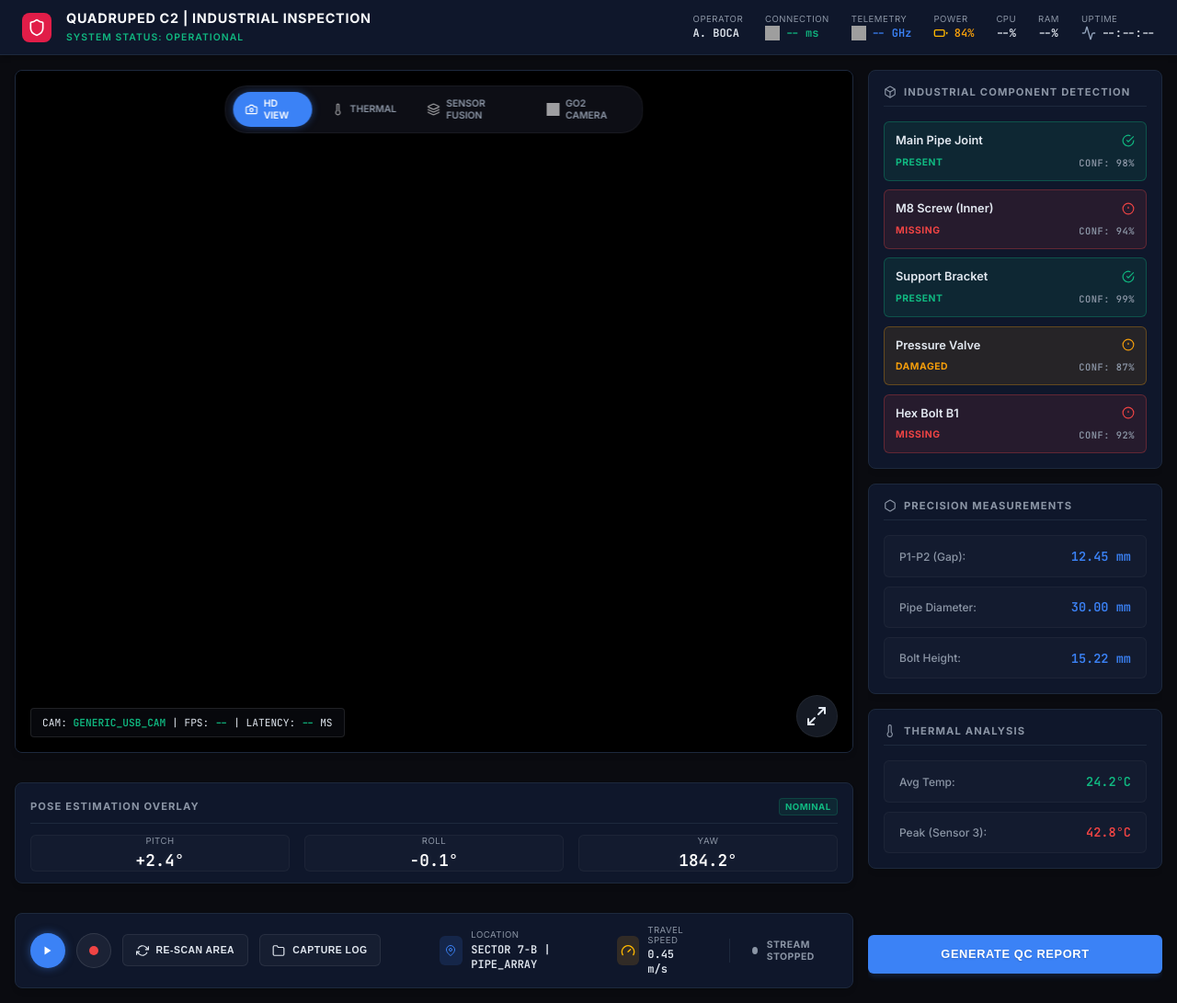
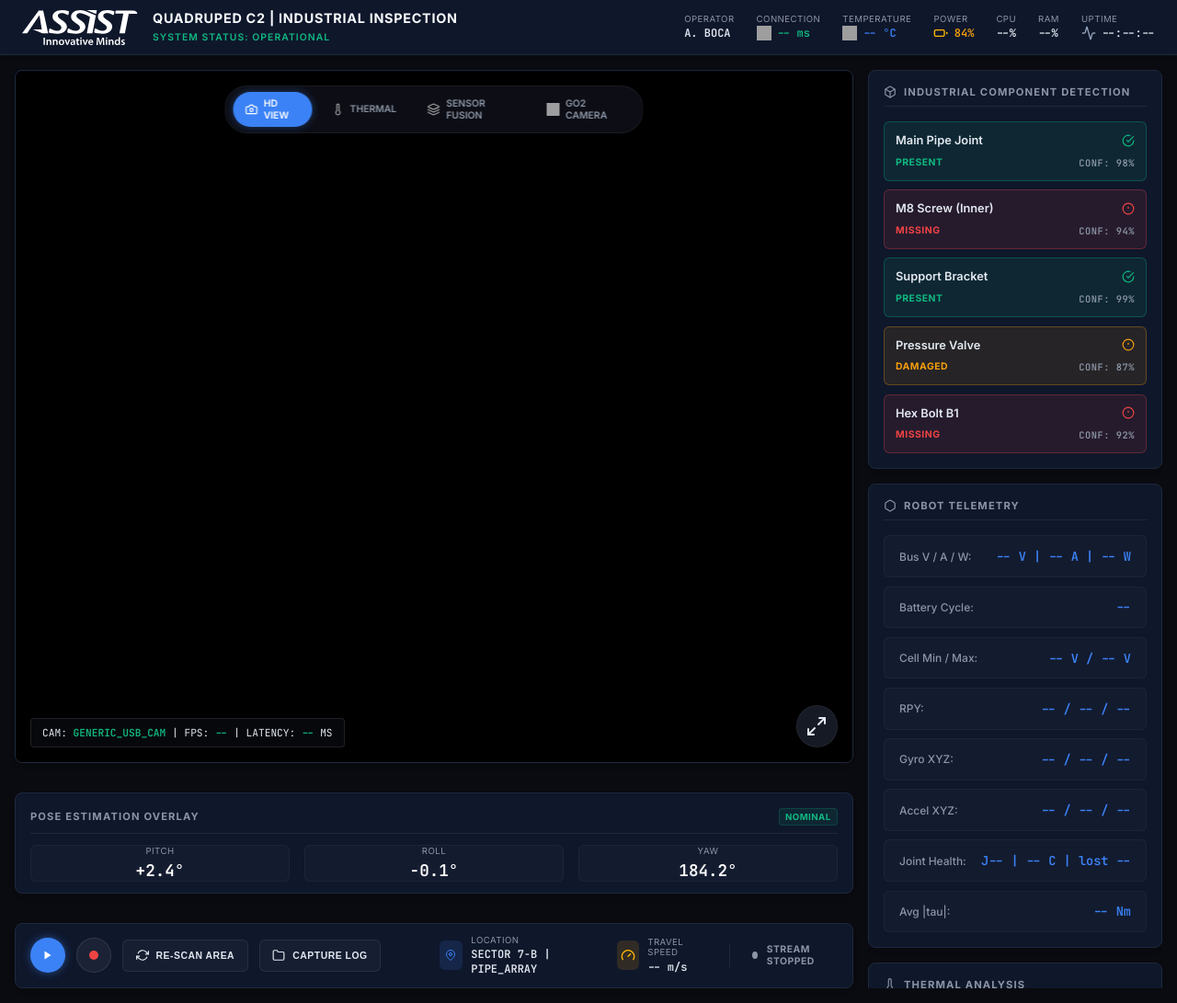
Before and after one commit to sebastiancrinteadaniel/go2, a FastAPI app: page / in a window 1280 px wide. Shown: the whole page at 92% size. Run offline with FastAPI, Linux system fonts and the light colour scheme; parts of the project's set-up code (start-up, migrations or seed data) failed here and were passed over; grey boxes are pictures that could not be loaded.

Commit message:
feat: telemetry

```diff
--- a/app/api/routes.py
+++ b/app/api/routes.py
@@ -54,6 +54,14 @@ async def offer(request: Request):
                     fps = getattr(camera_track, "current_fps", 0.0)
                     detections = getattr(camera_track, "latest_detections", [])
                     gestures = getattr(camera_track, "latest_gestures", [])
+                    motor_temps = telemetry.motor_temps
+                    avg_temp_c = (
+                        sum(motor_temps) / len(motor_temps)
+                        if motor_temps
+                        else None
+                    )
+                    max_temp_c = max(motor_temps) if motor_temps else None
+                    power_w = telemetry.power_v * telemetry.power_a
 
                     data = json.dumps({
                         "type": "stats",
@@ -66,7 +74,29 @@ async def offer(request: Request):
                         "gesture_dispatch_enabled": getattr(getattr(camera_track, "gesture_dispatcher", None), "enabled", False),
                         "battery": telemetry.battery_soc,
                         "connected": telemetry.connected and ((time.time() - telemetry.last_update) < 2.0),
-                        "motor_temps": telemetry.motor_temps
+                        "motor_temps": motor_temps,
+                        "avg_temp_c": avg_temp_c,
+                        "max_temp_c": max_temp_c,
+                        "power_v": telemetry.power_v,
+                        "power_a": telemetry.power_a,
+                        "power_w": power_w,
+                        "battery_cycle": telemetry.battery_cycle,
+                        "cell_min_v": telemetry.cell_min_v,
+                        "cell_max_v": telemetry.cell_max_v,
+                        "imu_rpy": telemetry.imu_rpy,
+                        "imu_gyro": telemetry.imu_gyro,
+                        "imu_accel": telemetry.imu_accel,
+                        "imu_temp_c": telemetry.imu_temp_c,
+                        "joint_hottest_index": telemetry.joint_hottest_index,
+                        "joint_hottest_temp_c": telemetry.joint_hottest_temp_c,
+                        "joint_lost_count": telemetry.joint_lost_count,
+                        "joint_avg_tau": telemetry.joint_avg_tau,
+                        "foot_force": telemetry.foot_force,
+                        "foot_force_est": telemetry.foot_force_est,
+                        "temp_ntc1_c": telemetry.temp_ntc1_c,
+                        "temp_ntc2_c": telemetry.temp_ntc2_c,
+                        "velocity_xyz": telemetry.velocity_xyz,
+                        "travel_speed_mps": telemetry.travel_speed_mps,
                     })
                     try:
                         channel.send(data)
--- a/app/static/index.html
+++ b/app/static/index.html
@@ -13,7 +13,7 @@
     <header class="top-bar">
       <div class="brand">
         <div class="logo-container">
-          <img src="/static/icons/shield-logo.svg" class="logo" alt="Logo" onerror="this.style.display = 'none'" />
+          <img src="/static/icons/logo.svg" class="logo" alt="Logo" onerror="this.src='/static/icons/shield-logo.svg'" />
         </div>
         <div class="brand-text">
           <h1>QUADRUPED C2 | INDUSTRIAL INSPECTION</h1>
@@ -34,10 +34,10 @@
           </span>
         </div>
         <div class="telemetry-item">
-          <span class="label">TELEMETRY</span>
+          <span class="label">TEMPERATURE</span>
           <span class="val" id="sys-telemetry-wrapper" style="color: var(--accent-blue); gap: 0.4rem;">
             <img src="/static/icons/telemetry.svg" alt="Telemetry" style="width: 16px; height: 16px;"
-              onerror="this.style.display = 'none'" /> <span id="sys-telemetry">-- GHz</span>
+              onerror="this.style.display = 'none'" /> <span id="sys-telemetry">-- °C</span>
           </span>
         </div>
         <div class="telemetry-item">
@@ -225,7 +225,7 @@
                 </div>
                 <div class="btm-telem-text">
                   <span class="label">TRAVEL SPEED</span>
-                  <span class="val">0.45 m/s</span>
+                  <span class="val" id="travel-speed-val">-- m/s</span>
                 </div>
               </div>
 
@@ -340,21 +340,41 @@
                 d="M21 16V8a2 2 0 0 0-1-1.73l-7-4a2 2 0 0 0-2 0l-7 4A2 2 0 0 0 3 8v8a2 2 0 0 0 1 1.73l7 4a2 2 0 0 0 2 0l7-4A2 2 0 0 0 21 16z"
                 stroke="#8b95a5" stroke-width="2" stroke-linecap="round" stroke-linejoin="round" />
             </svg>
-            <h3>PRECISION MEASUREMENTS</h3>
+            <h3>ROBOT TELEMETRY</h3>
           </div>
 
           <ul class="data-list">
             <li>
-              <span class="data-label">P1-P2 (Gap):</span>
-              <span class="data-val highlight-blue">12.45 mm</span>
+              <span class="data-label">Bus V / A / W:</span>
+              <span class="data-val highlight-blue" id="rt-power">-- V | -- A | -- W</span>
             </li>
             <li>
-              <span class="data-label">Pipe Diameter:</span>
-              <span class="data-val highlight-blue">30.00 mm</span>
+              <span class="data-label">Battery Cycle:</span>
+              <span class="data-val highlight-blue" id="rt-cycle">--</span>
             </li>
             <li>
-              <span class="data-label">Bolt Height:</span>
-              <span class="data-val highlight-blue">15.22 mm</span>
+              <span class="data-label">Cell Min / Max:</span>
+              <span class="data-val highlight-blue" id="rt-cell-range">-- V / -- V</span>
+            </li>
+            <li>
+              <span class="data-label">RPY:</span>
+              <span class="data-val highlight-blue" id="rt-rpy">-- / -- / --</span>
+            </li>
+            <li>
+              <span class="data-label">Gyro XYZ:</span>
+              <span class="data-val highlight-blue" id="rt-gyro">-- / -- / --</span>
+            </li>
+            <li>
+              <span class="data-label">Accel XYZ:</span>
+              <span class="data-val highlight-blue" id="rt-accel">-- / -- / --</span>
+            </li>
+            <li>
+              <span class="data-label">Joint Health:</span>
+              <span class="data-val highlight-blue" id="rt-joint-health">J-- | -- C | lost --</span>
+            </li>
+            <li>
+              <span class="data-label">Avg |tau|:</span>
+              <span class="data-val highlight-blue" id="rt-joint-tau">-- Nm</span>
             </li>
           </ul>
         </div>
@@ -372,11 +392,27 @@
           <ul class="data-list">
             <li>
               <span class="data-label">Avg Temp:</span>
-              <span class="data-val highlight-green">24.2°C</span>
+              <span class="data-val highlight-green" id="rt-avg-temp">-- C</span>
             </li>
             <li>
-              <span class="data-label">Peak (Sensor 3):</span>
-              <span class="data-val highlight-red">42.8°C</span>
+              <span class="data-label">Peak Joint Temp:</span>
+              <span class="data-val highlight-red" id="rt-peak-temp">J-- | -- C</span>
+            </li>
+            <li>
+              <span class="data-label">NTC1 / NTC2:</span>
+              <span class="data-val highlight-green" id="rt-ntc">-- C / -- C</span>
+            </li>
+            <li>
+              <span class="data-label">IMU Temp:</span>
+              <span class="data-val highlight-green" id="rt-imu-temp">-- C</span>
+            </li>
+            <li>
+              <span class="data-label">Foot Force:</span>
+              <span class="data-val highlight-green" id="rt-foot-force">-- / -- / -- / --</span>
+            </li>
+            <li>
+              <span class="data-label">Foot Force Est:</span>
+              <span class="data-val highlight-green" id="rt-foot-force-est">-- / -- / -- / --</span>
             </li>
           </ul>
         </div>
--- a/app/static/main.js
+++ b/app/static/main.js
@@ -21,6 +21,21 @@ document.addEventListener("DOMContentLoaded", () => {
   const sysConnection = document.getElementById("sys-connection");
   const sysTelemetry = document.getElementById("sys-telemetry");
   const componentList = document.getElementById("component-list");
+  const rtPower = document.getElementById("rt-power");
+  const rtCycle = document.getElementById("rt-cycle");
+  const rtCellRange = document.getElementById("rt-cell-range");
+  const rtRpy = document.getElementById("rt-rpy");
+  const rtGyro = document.getElementById("rt-gyro");
+  const rtAccel = document.getElementById("rt-accel");
+  const rtJointHealth = document.getElementById("rt-joint-health");
+  const rtJointTau = document.getElementById("rt-joint-tau");
+  const rtAvgTemp = document.getElementById("rt-avg-temp");
+  const rtPeakTemp = document.getElementById("rt-peak-temp");
+  const rtNtc = document.getElementById("rt-ntc");
+  const rtImuTemp = document.getElementById("rt-imu-temp");
+  const rtFootForce = document.getElementById("rt-foot-force");
+  const rtFootForceEst = document.getElementById("rt-foot-force-est");
+  const travelSpeedVal = document.getElementById("travel-speed-val");
 
   // State
   let isConnected = false;
@@ -35,6 +50,41 @@ document.addEventListener("DOMContentLoaded", () => {
   let dc = null;
   let pingInterval;
   let lastPingTime = 0;
+
+  function formatNumber(value, digits = 1) {
+    const num = Number(value);
+    return Number.isFinite(num) ? num.toFixed(digits) : "--";
+  }
+
+  function formatTriplet(values, digits = 2) {
+    if (!Array.isArray(values) || values.length < 3) return "-- / -- / --";
+    return `${formatNumber(values[0], digits)} / ${formatNumber(values[1], digits)} / ${formatNumber(values[2], digits)}`;
+  }
+
+  function formatQuad(values) {
+    if (!Array.isArray(values) || values.length < 4) return "-- / -- / -- / --";
+    return `${values[0]} / ${values[1]} / ${values[2]} / ${values[3]}`;
+  }
+
+  function resetRobotTelemetryUi() {
+    if (rtPower) rtPower.textContent = "-- V | -- A | -- W";
+    if (rtCycle) rtCycle.textContent = "--";
+    if (rtCellRange) rtCellRange.textContent = "-- V / -- V";
+    if (rtRpy) rtRpy.textContent = "-- / -- / --";
+    if (rtGyro) rtGyro.textContent = "-- / -- / --";
+    if (rtAccel) rtAccel.textContent = "-- / -- / --";
+    if (rtJointHealth) rtJointHealth.textContent = "J-- | -- C | lost --";
+    if (rtJointTau) rtJointTau.textContent = "-- Nm";
+    if (rtAvgTemp) rtAvgTemp.textContent = "-- C";
+    if (rtPeakTemp) rtPeakTemp.textContent = "J-- | -- C";
+    if (rtNtc) rtNtc.textContent = "-- C / -- C";
+    if (rtImuTemp) rtImuTemp.textContent = "-- C";
+    if (rtFootForce) rtFootForce.textContent = "-- / -- / -- / --";
+    if (rtFootForceEst) rtFootForceEst.textContent = "-- / -- / -- / --";
+    if (travelSpeedVal) travelSpeedVal.textContent = "-- m/s";
+  }
+
+  resetRobotTelemetryUi();
 
   // Initialize modes
   const modeBadges = document.querySelectorAll(".mode-badge");
@@ -199,6 +249,24 @@ document.addEventListener("DOMContentLoaded", () => {
             if (sysBattery && data.battery !== undefined) {
               sysBattery.textContent = `${data.battery}%`;
             }
+            if (sysTelemetry) {
+              const avgTemp = Number(data.avg_temp_c);
+              if (Number.isFinite(avgTemp)) {
+                sysTelemetry.textContent = `${avgTemp.toFixed(1)} °C`;
+              } else {
+                const temps = Array.isArray(data.motor_temps)
+                  ? data.motor_temps
+                    .map((value) => Number(value))
+                    .filter((value) => Number.isFinite(value))
+                  : [];
+                if (temps.length > 0) {
+                  const fallbackAvgTemp = temps.reduce((sum, value) => sum + value, 0) / temps.length;
+                  sysTelemetry.textContent = `${fallbackAvgTemp.toFixed(1)} °C`;
+                } else {
+                  sysTelemetry.textContent = "-- °C";
+                }
+              }
+            }
             if (sysConnection) {
               if (data.connected) {
                 sysConnection.textContent = "CONNECTED";
@@ -209,6 +277,62 @@ document.addEventListener("DOMContentLoaded", () => {
                 sysConnection.parentElement.classList.remove("accent-green");
                 sysConnection.parentElement.classList.add("accent-red");
               }
+            }
+
+            if (data.connected) {
+              if (rtPower) {
+                rtPower.textContent = `${formatNumber(data.power_v, 1)} V | ${formatNumber(data.power_a, 1)} A | ${formatNumber(data.power_w, 1)} W`;
+              }
+              if (rtCycle) {
+                rtCycle.textContent = Number.isFinite(Number(data.battery_cycle)) ? `${Math.round(Number(data.battery_cycle))}` : "--";
+              }
+              if (rtCellRange) {
+                rtCellRange.textContent = `${formatNumber(data.cell_min_v, 3)} V / ${formatNumber(data.cell_max_v, 3)} V`;
+              }
+              if (rtRpy) {
+                rtRpy.textContent = formatTriplet(data.imu_rpy, 2);
+              }
+              if (rtGyro) {
+                rtGyro.textContent = formatTriplet(data.imu_gyro, 2);
+              }
+              if (rtAccel) {
+                rtAccel.textContent = formatTriplet(data.imu_accel, 2);
+              }
+              if (rtJointHealth) {
+                const idx = Number(data.joint_hottest_index);
+                const peak = Number(data.joint_hottest_temp_c);
+                const lost = Number(data.joint_lost_count);
+                rtJointHealth.textContent = `J${Number.isFinite(idx) ? Math.round(idx) : "--"} | ${Number.isFinite(peak) ? peak.toFixed(1) : "--"} C | lost ${Number.isFinite(lost) ? Math.round(lost) : "--"}`;
+              }
+              if (rtJointTau) {
+                rtJointTau.textContent = `${formatNumber(data.joint_avg_tau, 2)} Nm`;
+              }
+              if (rtAvgTemp) {
+                rtAvgTemp.textContent = `${formatNumber(data.avg_temp_c, 1)} C`;
+              }
+              if (rtPeakTemp) {
+                const idx = Number(data.joint_hottest_index);
+                const peak = Number(data.joint_hottest_temp_c);
+                rtPeakTemp.textContent = `J${Number.isFinite(idx) ? Math.round(idx) : "--"} | ${Number.isFinite(peak) ? peak.toFixed(1) : "--"} C`;
+              }
+              if (rtNtc) {
+                rtNtc.textContent = `${formatNumber(data.temp_ntc1_c, 0)} C / ${formatNumber(data.temp_ntc2_c, 0)} C`;
+              }
+              if (rtImuTemp) {
+                rtImuTemp.textContent = `${formatNumber(data.imu_temp_c, 0)} C`;
+              }
+              if (rtFootForce) {
+                rtFootForce.textContent = formatQuad(data.foot_force);
+              }
+              if (rtFootForceEst) {
+                rtFootForceEst.textContent = formatQuad(data.foot_force_est);
+              }
+              if (travelSpeedVal) {
+                const speed = Number(data.travel_speed_mps);
+                travelSpeedVal.textContent = Number.isFinite(speed) ? `${speed.toFixed(2)} m/s` : "-- m/s";
+              }
+            } else {
+              resetRobotTelemetryUi();
             }
 
             if (currentMode === "go2" && data.gesture_dispatch_enabled !== undefined) {
@@ -362,6 +486,10 @@ document.addEventListener("DOMContentLoaded", () => {
     clearInterval(telemetryInterval);
     camFps.textContent = "--";
     camLatency.textContent = "--";
+    if (sysTelemetry) {
+      sysTelemetry.textContent = "-- °C";
+    }
+    resetRobotTelemetryUi();
 
     // Reset pose values
     const poseVals = document.querySelectorAll(".pose-value");
--- a/app/static/style.css
+++ b/app/static/style.css
@@ -52,18 +52,18 @@ body {
 }
 
 .logo-container {
-    width: 32px;
-    height: 32px;
-    background: #e11d48;
-    border-radius: 8px;
+    background: transparent;
+    border-radius: 6px;
     display: flex;
     justify-content: center;
     align-items: center;
+    overflow: hidden;
 }
 
 .logo {
-    width: 20px;
-    height: 20px;
+    width: 100%;
+    height: 100%;
+    object-fit: contain;
 }
 
 .brand-text h1 {
```
Also changed, not shown: app/services/telemetry.py (+76 -2 lines), app/static/icons/logo.svg (added).
